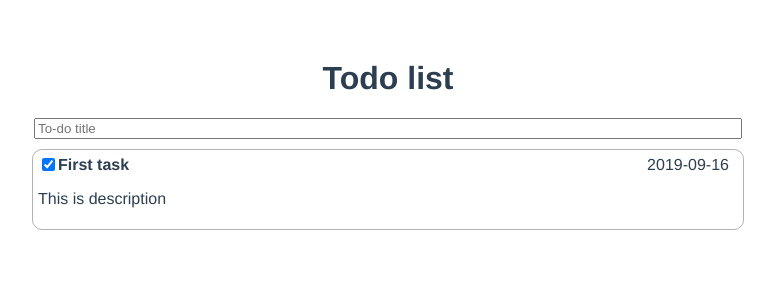
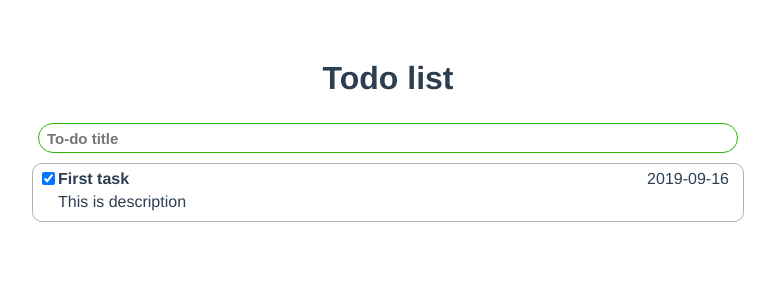
Before and after one commit to BryakunovIvan/Vue-ToDo, a Vue app: page / in a window 1280 px wide. Shown: the top 300 px of the page, without its empty margins (252-1027 px from the left). Built offline with nearby package versions, Linux system fonts and the light colour scheme.

Commit message:
Добавил стили для туду Добавил стили для инпутов

```diff
--- a/src/components/ControlPanel.vue
+++ b/src/components/ControlPanel.vue
@@ -4,13 +4,14 @@
       <input class="control-panel__title" v-model="title" placeholder="To-do title" />
     </div>
     <div>
-      <transition name="fade">
-        <input class="control-panel__description" v-if="title" v-model="description" placeholder="Description" />
-      </transition>
+      <input
+        class="control-panel__description"
+        v-if="title"
+        v-model="description"
+        placeholder="Description"
+      />
     </div>
-    <transition name="fade">
-      <button v-if="title" v-on:click="handleAddToDo()">Add To-do</button>
-    </transition>
+    <button v-if="title" v-on:click="handleAddToDo()">Add To-do</button>
   </div>
 </template>
 
@@ -44,20 +45,14 @@ export default {
 .control-panel__description,
 .control-panel__title {
   width: 100%;
+  height: 30px;
+  margin-top: 5px;
+  font-size: 15px;
+  font-weight: bold;
   max-width: 700px;
-}
-.fade-enter-active,
-.fade-leave-active {
-  transition: 0.2s;
-}
-.fade-enter,
-.fade-leave-to {
-  opacity: 0;
-  height: 0px;
-}
-.fade-leave,
-.fade-enter-to {
-  opacity: 1;
-  height: 16px;
+  border: 1px solid rgb(45, 185, 3);
+  border-radius: 15px;
+  padding-left: 8px;
+  box-sizing: border-box;
 }
 </style>
--- a/src/components/Todo.vue
+++ b/src/components/Todo.vue
@@ -8,7 +8,7 @@
       <p class="todo-date">{{date}}</p>
     </div>
     <div class="todo-footer">
-      <p class="todo-description">{{description}}</p>
+      <p v-if="description" class="todo-description">{{description}}</p>
     </div>
   </div>
 </template>
@@ -57,11 +57,13 @@ export default {
 .todo-description,
 .todo-name {
   white-space: nowrap;
-}
-.todo-description,
-.todo-name {
   text-align: left;
   overflow: hidden;
   text-overflow: ellipsis;
 }
+.todo-description {
+  padding-left: 20px;
+  box-sizing: border-box;
+  margin: 5px 0
+}
 </style>
```
